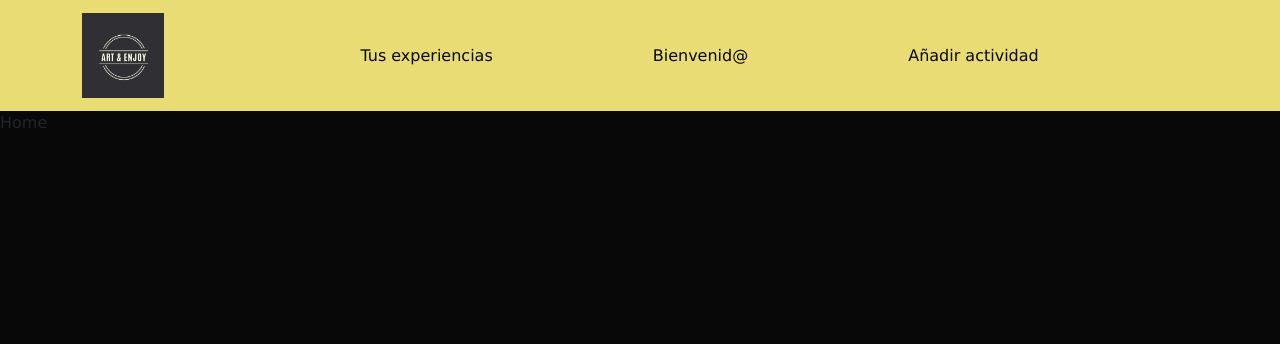
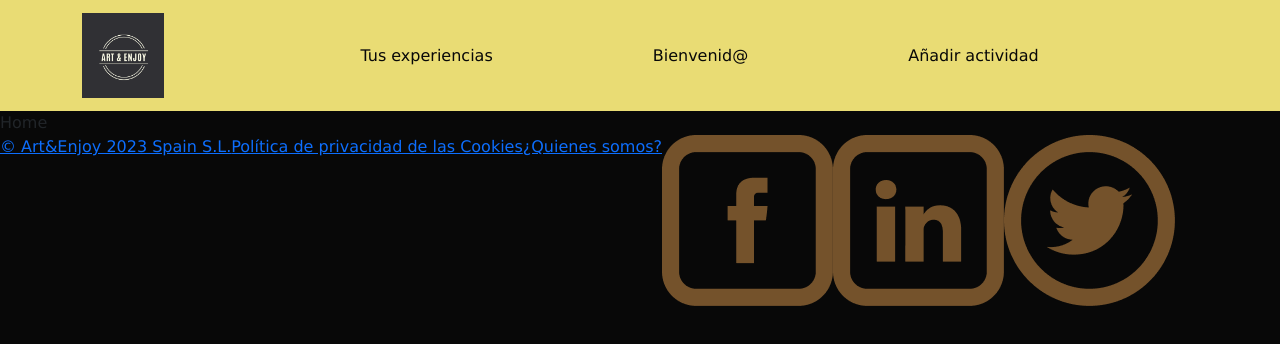
Before and after one commit to Art-Enjoy/art-enjoy, a React (Vite) app: page / in a window 1280 px wide. Shown: the top 344 px of the page. Built offline with nearby package versions, Linux system fonts and the light colour scheme.

Commit message:
added footer in root

```diff
--- a/src/router/Root.jsx
+++ b/src/router/Root.jsx
@@ -1,5 +1,6 @@
 import { Outlet } from "react-router-dom";
 import NavbarAdmin from "../components/NavbarAdmin";
+import Footer from "../components/FooterSesion";
 
 import HomeUser from "../pages/HomeUser"
 function Root() {
@@ -8,6 +9,8 @@ function Root() {
             <NavbarAdmin />
             <HomeUser/>
             <Outlet />
+            <Footer />
+
 
 
 
```
